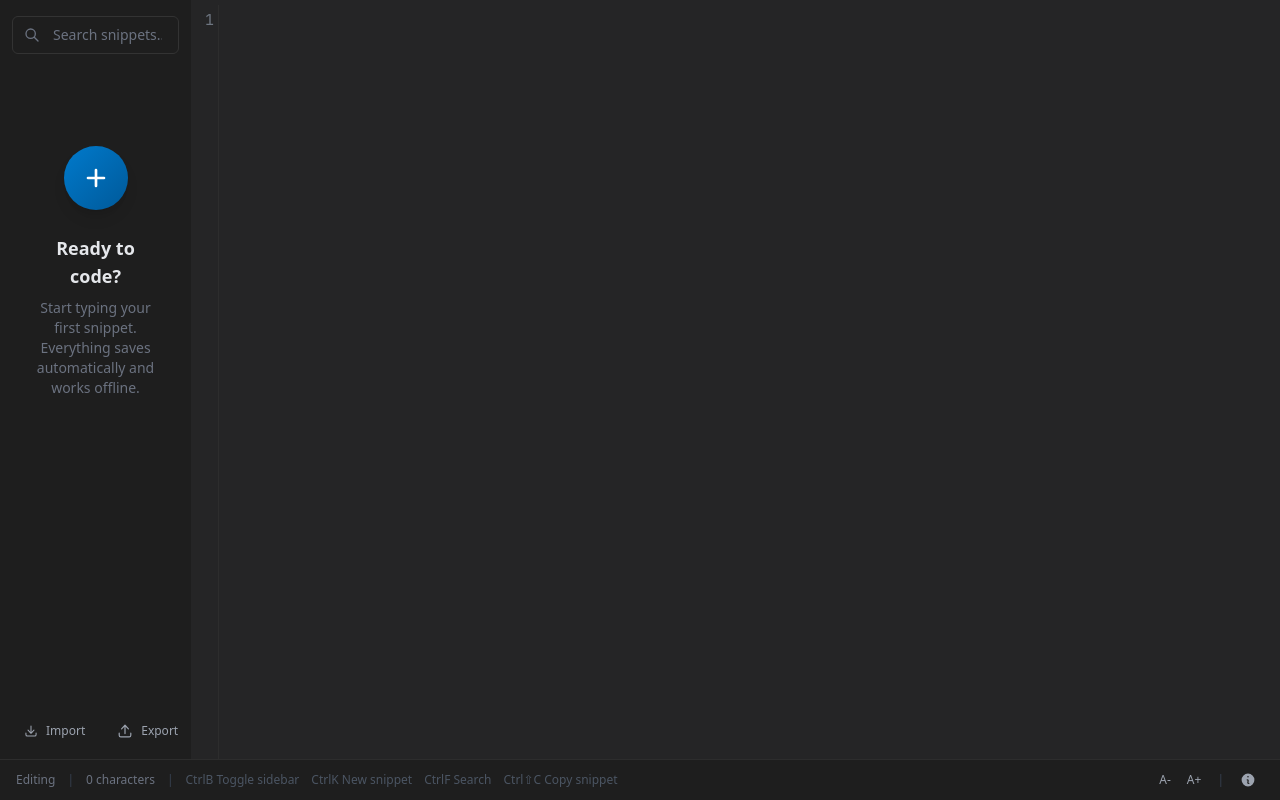
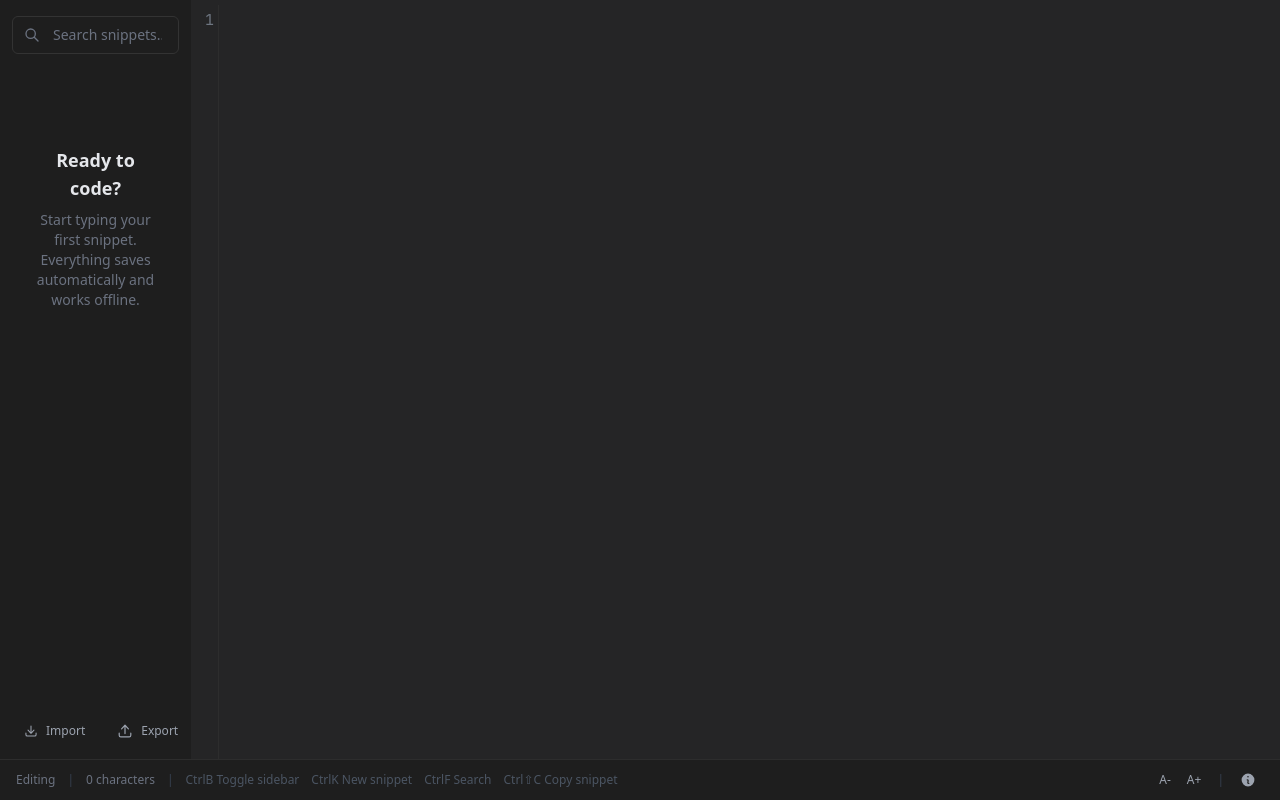
Before and after one commit to wrlannen/snippets, a website with bundled scripts: page public/index.html in a window 1280 px wide. Built offline with nearby package versions, Linux system fonts and the light colour scheme.

Commit message:
fix: Enhance empty state messaging and update keyboard shortcut behavior

```diff
--- a/public/app.js
+++ b/public/app.js
@@ -654,8 +654,25 @@ function renderList() {
     countEl.textContent = snippets.length.toString();
   }
 
-  // Show/hide empty state
-  els.empty.style.display = filtered.length === 0 ? "flex" : "none";
+  // Show/hide empty state and update messaging for search misses
+  const showEmpty = filtered.length === 0;
+  els.empty.style.display = showEmpty ? "flex" : "none";
+
+  if (showEmpty) {
+    const titleEl = els.empty.querySelector('h3');
+    const descEl = els.empty.querySelector('p');
+
+    const searching = Boolean(query);
+    const hasSnippets = snippets.length > 0;
+
+    if (searching && hasSnippets) {
+      if (titleEl) titleEl.textContent = "No matches";
+      if (descEl) descEl.textContent = "Try a different search or clear the filter.";
+    } else {
+      if (titleEl) titleEl.textContent = "Ready to code?";
+      if (descEl) descEl.textContent = "Start typing your first snippet. Everything saves automatically and works offline.";
+    }
+  }
 
   // Track rendered IDs for potential future optimization
   lastRenderIds = filtered.map(s => s.id);
@@ -1198,8 +1215,13 @@ function initializeApp() {
   // --- Global Keyboard Shortcuts ---
 
   window.addEventListener("keydown", (e) => {
-    // Escape: Clear search and return focus to editor
+    // Escape: Dismiss modal if open, else clear search and return focus to editor
+    const aboutModal = document.getElementById('aboutModal');
     if (e.key === "Escape") {
+      if (aboutModal && !aboutModal.classList.contains('hidden')) {
+        aboutModal.classList.add('hidden');
+        return;
+      }
       if (els.search.value.trim()) {
         els.search.value = "";
         renderList();
--- a/public/index.html
+++ b/public/index.html
@@ -153,11 +153,6 @@
         <div class="flex-1 overflow-y-auto">
           <ul id="list" class=""></ul>
           <div id="empty" class="hidden flex flex-col items-center justify-center px-8 py-20 text-center">
-            <div class="w-16 h-16 bg-gradient-to-br from-[#007acc] to-[#005999] rounded-full flex items-center justify-center mb-6 shadow-lg">
-              <svg class="w-8 h-8 text-white" fill="none" viewBox="0 0 24 24" stroke="currentColor">
-                <path stroke-linecap="round" stroke-linejoin="round" stroke-width="2" d="M12 6v6m0 0v6m0-6h6m-6 0H6"></path>
-              </svg>
-            </div>
             <h3 class="text-lg font-semibold text-gray-200 mb-2">Ready to code?</h3>
             <p class="text-sm text-gray-500 mb-6 max-w-xs">Start typing your first snippet. Everything saves automatically and works offline.</p>
           </div>
```
